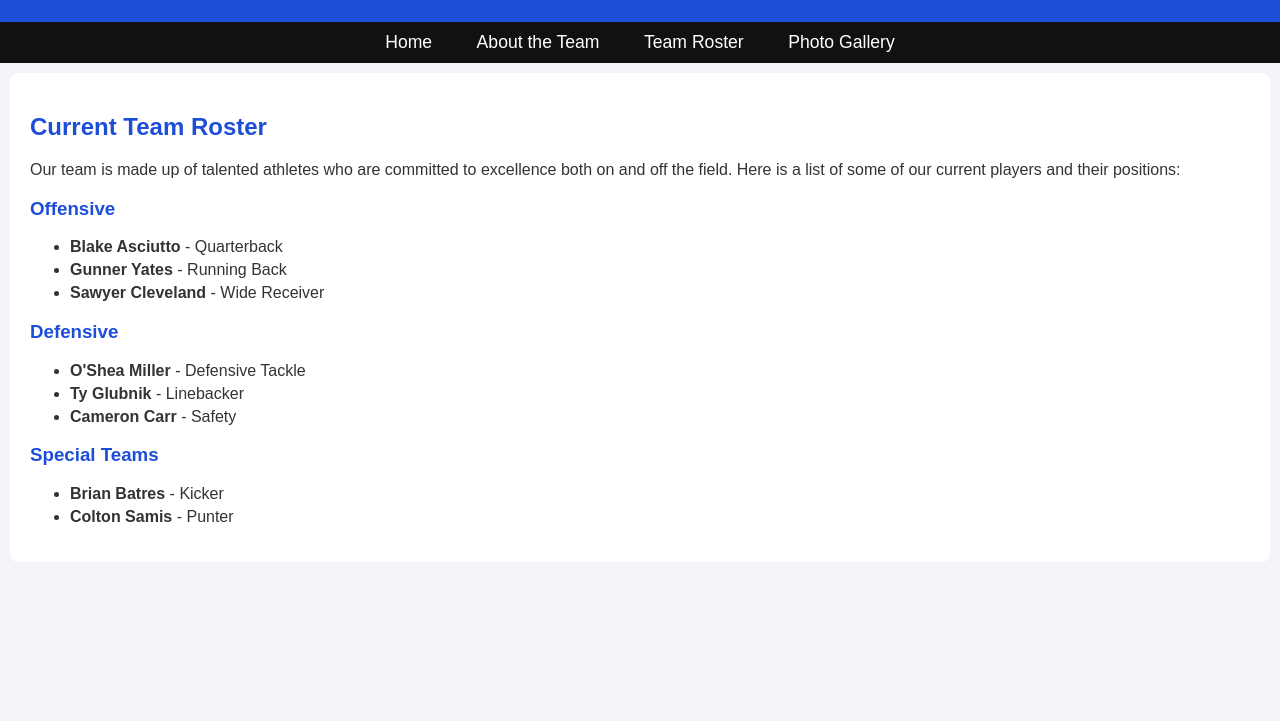
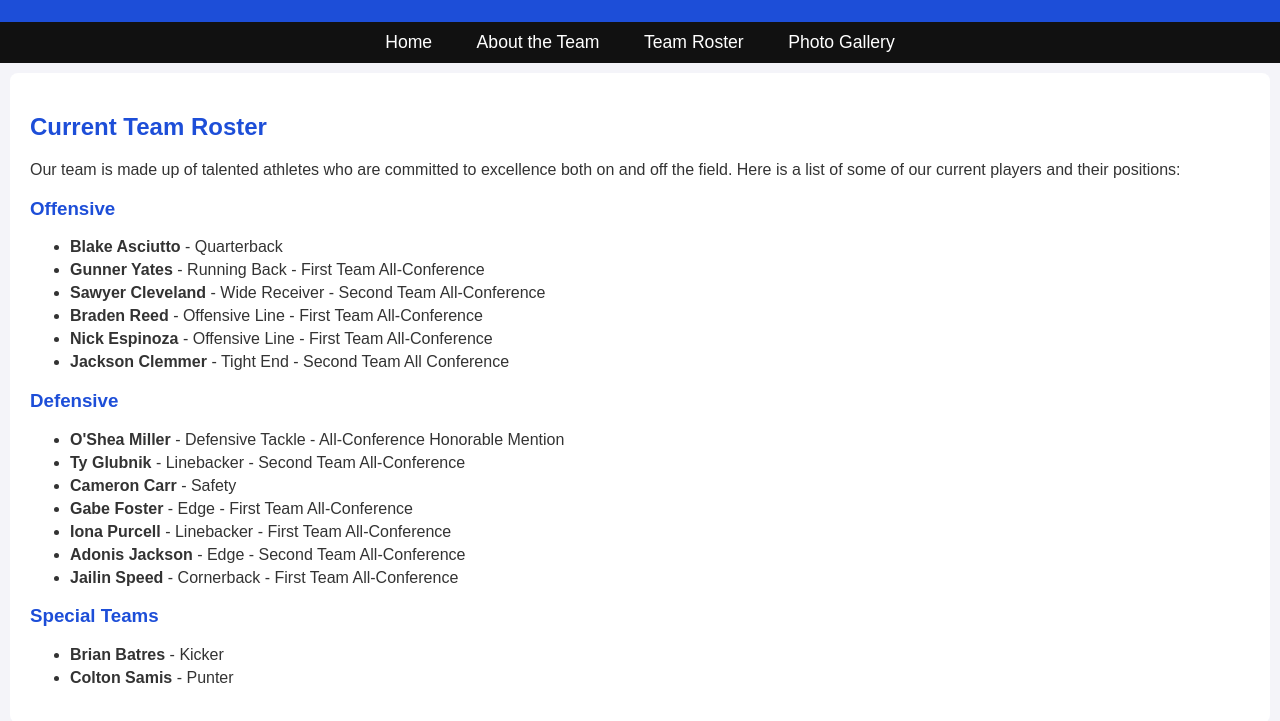
Before and after one commit to ccarr2412/southern-oregon-football, a plain HTML site: page teamroster.html in a window 1280 px wide. Shown: the part 87-808 px from the top of the page. Drawn offline with Linux system fonts and the light colour scheme.

Commit message:
Update teamroster.html

```diff
--- a/teamroster.html
+++ b/teamroster.html
@@ -28,15 +28,22 @@
         <h3>Offensive</h3>
         <ul>
             <li><strong>Blake Asciutto</strong> - Quarterback</li>
-            <li><strong>Gunner Yates</strong> - Running Back</li>
-            <li><strong>Sawyer Cleveland</strong> - Wide Receiver</li>
+            <li><strong>Gunner Yates</strong> - Running Back - First Team All-Conference</li>
+            <li><strong>Sawyer Cleveland</strong> - Wide Receiver - Second Team All-Conference</li>
+            <li><strong>Braden Reed</strong> - Offensive Line - First Team All-Conference</li>
+            <li><strong>Nick Espinoza</strong> - Offensive Line - First Team All-Conference</li>
+            <li><strong>Jackson Clemmer</strong> - Tight End - Second Team All Conference</li>
         </ul>
 
         <h3>Defensive</h3>
         <ul>
-            <li><strong>O'Shea Miller</strong> - Defensive Tackle</li>
-            <li><strong>Ty Glubnik</strong> - Linebacker</li>
+            <li><strong>O'Shea Miller</strong> - Defensive Tackle - All-Conference Honorable Mention</li>
+            <li><strong>Ty Glubnik</strong> - Linebacker - Second Team All-Conference</li>
             <li><strong>Cameron Carr</strong> - Safety</li>
+            <li><strong>Gabe Foster</strong> - Edge - First Team All-Conference</li>
+            <li><strong>Iona Purcell</strong> - Linebacker - First Team All-Conference</li>
+            <li><strong>Adonis Jackson</strong> - Edge - Second Team All-Conference </li>
+            <li><strong>Jailin Speed</strong> - Cornerback - First Team All-Conference</li>
         </ul>
 
         <h3>Special Teams</h3>
```
